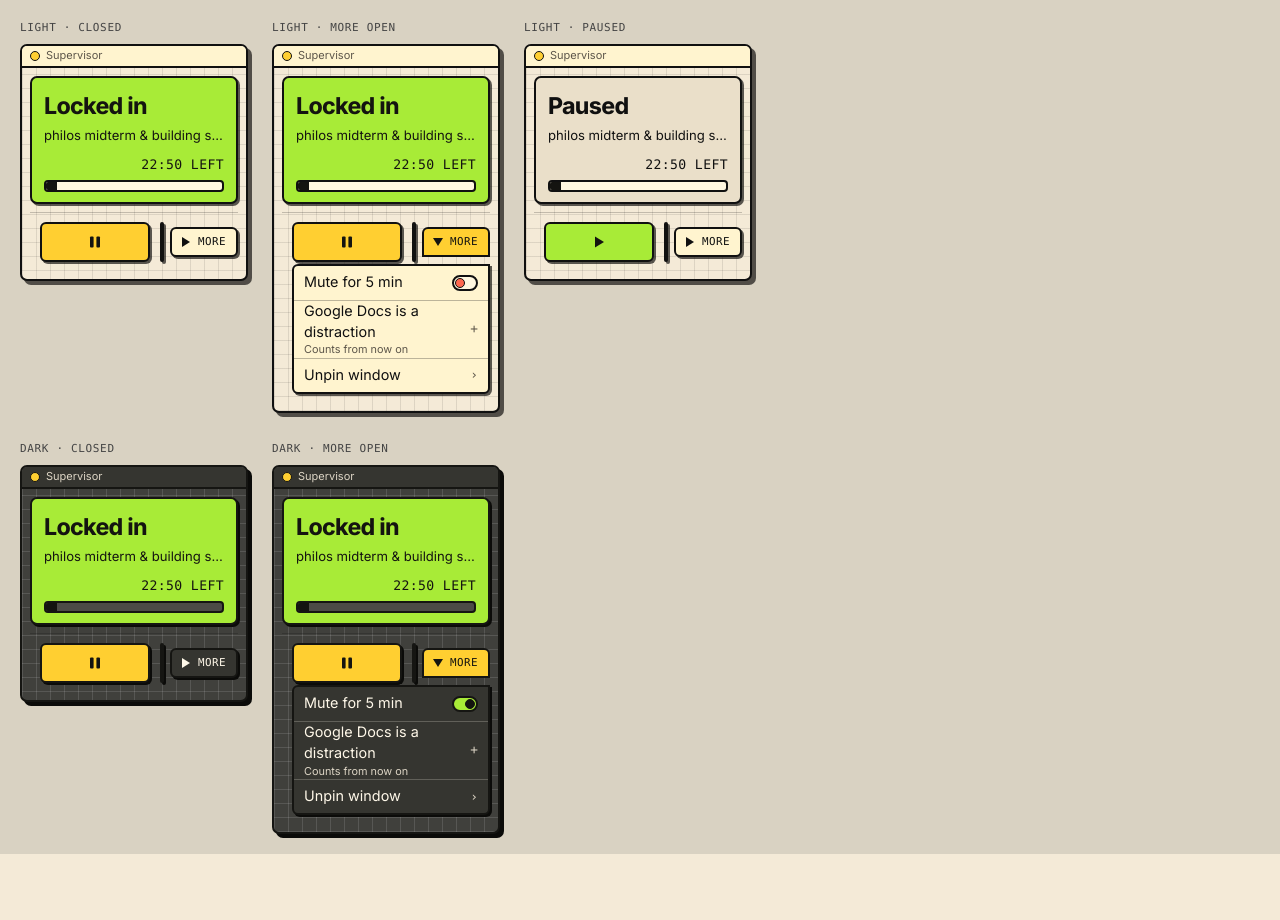
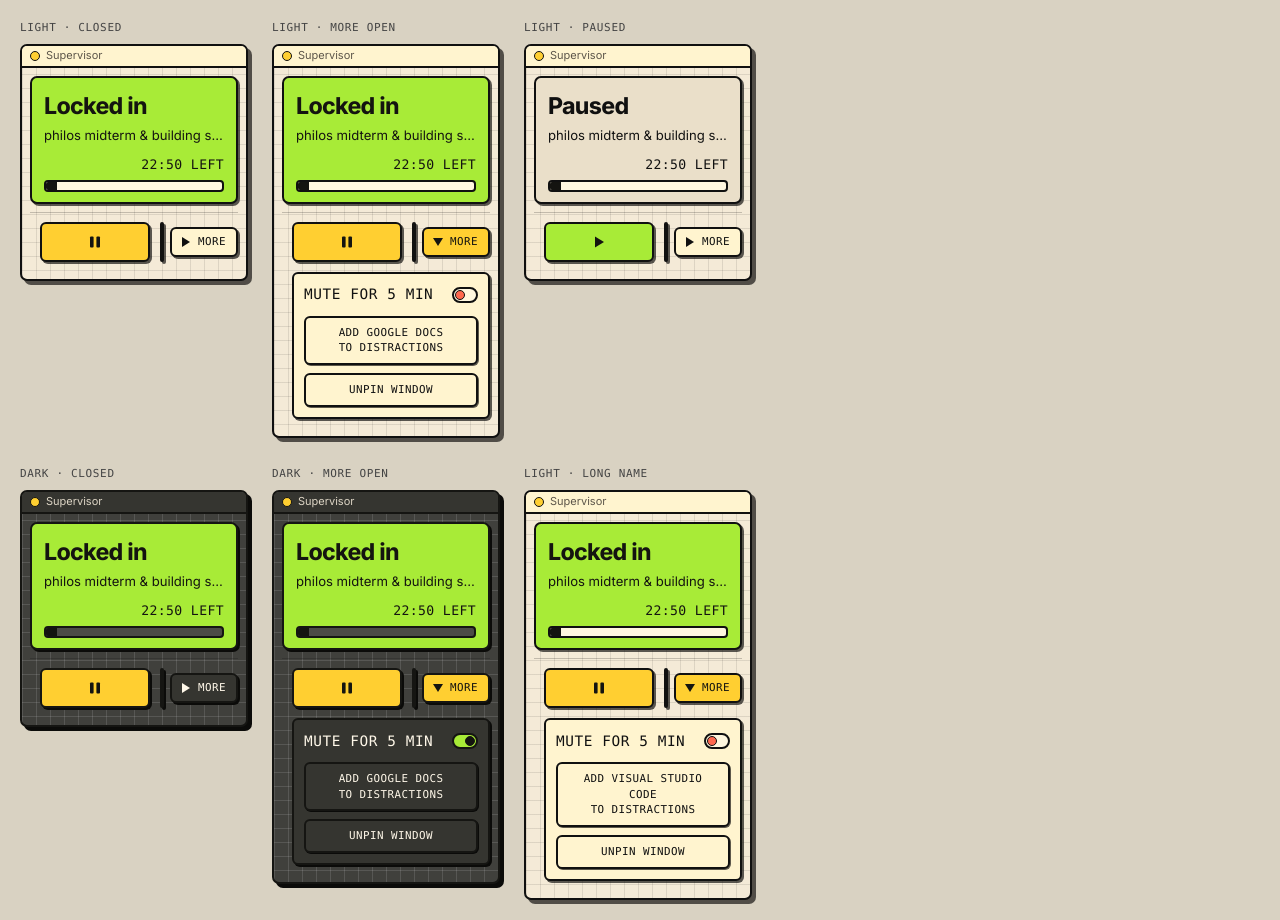
Before and after one commit to pr4nav3/stealth-startup, a website built with Vite: page plans/timer-window-mockup.html in a window 1280 px wide. Before the commit the page ends 854 px from the top, so only its background shows below. Built offline with nearby package versions, Linux system fonts and the light colour scheme.

Commit message:
Timer window mock-up: menu drops below the row with a gap, actions back to buttons

```diff
--- a/plans/timer-window-mockup.html
+++ b/plans/timer-window-mockup.html
@@ -29,14 +29,12 @@
   .btn svg { width:14px; height:14px; display:block; }
   .more { grid-column:3; display:grid; grid-template-columns:auto minmax(0,1fr); gap:8px; align-items:center; height:30px; padding:0 10px; border:2px solid var(--border-c); border-radius:6px; background:var(--panel); box-shadow:2px 2px 0 var(--shadow-c); font-family: Consolas, ui-monospace, monospace; font-size:.68rem; letter-spacing:.04em; text-transform:uppercase; }
   .more::before { content:""; width:0; height:0; border-top:5px solid transparent; border-bottom:5px solid transparent; border-left:8px solid currentColor; }
-  .more.open { background:var(--yellow); color:var(--cink); border-bottom-left-radius:0; border-bottom-right-radius:0; box-shadow:none; }
+  .more.open { background:var(--yellow); color:var(--cink); }
   .more.open::before { transform:rotate(90deg); }
   /* The open menu: full width, under the whole row, joined to the yellow More. */
-  .menu { grid-column:1 / -1; margin-top:-8px; border:2px solid var(--border-c); border-radius:6px; border-top-right-radius:0; background:var(--panel); box-shadow:2px 2px 0 var(--shadow-c); overflow:hidden; }
-  .menu .item { display:flex; align-items:center; justify-content:space-between; gap:10px; min-height:34px; padding:0 10px; font-size:.78rem; font-weight:600; border-top:1px solid var(--sep); }
-  .menu .item:first-child { border-top:0; }
-  .menu .item small { display:block; font-weight:400; color:var(--muted); font-size:.68rem; }
-  .menu .item .arrow { font-family: Consolas, ui-monospace, monospace; color:var(--muted); font-size:.8rem; }
+  .menu { grid-column:1 / -1; display:grid; gap:8px; padding:8px 10px 10px; border:2px solid var(--border-c); border-radius:6px; background:var(--panel); box-shadow:2px 2px 0 var(--shadow-c); }
+  .menu .mute { display:flex; align-items:center; justify-content:space-between; gap:10px; min-height:26px; font-size:.78rem; font-weight:600; }
+  .menu .act { display:flex; align-items:center; justify-content:center; min-height:34px; padding:7px 12px; border:2px solid var(--border-c); border-radius:6px; background:var(--panel); color:var(--ink); box-shadow:1px 1px 0 var(--shadow-c); font-family: Consolas, ui-monospace, monospace; font-size:.68rem; line-height:1.45; letter-spacing:.04em; text-transform:uppercase; text-align:center; }
   .tog { width:26px; height:16px; border:2px solid var(--border-c); border-radius:9px; background:var(--soft); position:relative; flex:none; }
   .tog::after { content:""; position:absolute; top:1px; left:1px; width:10px; height:10px; border-radius:50%; background:var(--coral); border:1px solid var(--border-c); box-sizing:border-box; }
   .tog.on { background:var(--green); } .tog.on::after { left:auto; right:1px; background:var(--cink); }
@@ -68,9 +66,9 @@
       <button class="btn stop" title="End session"><svg viewBox="0 0 14 14"><rect x="2" y="2" width="10" height="10" rx="1.5" fill="currentColor"/></svg></button>
       <div class="more open">More</div>
       <div class="menu">
-        <div class="item"><span>Mute for 5 min</span><span class="tog"></span></div>
-        <div class="item"><span>Google Docs is a distraction<small>Counts from now on</small></span><span class="arrow">+</span></div>
-        <div class="item"><span>Unpin window</span><span class="arrow">›</span></div>
+        <label class="mute"><span>Mute for 5 min</span><span class="tog"></span></label>
+        <button class="act">Add Google Docs<br>to distractions</button>
+        <button class="act">Unpin window</button>
       </div>
     </div>
   </div>
@@ -112,9 +110,26 @@
       <button class="btn stop" title="End session"><svg viewBox="0 0 14 14"><rect x="2" y="2" width="10" height="10" rx="1.5" fill="currentColor"/></svg></button>
       <div class="more open">More</div>
       <div class="menu">
-        <div class="item"><span>Mute for 5 min</span><span class="tog on"></span></div>
-        <div class="item"><span>Google Docs is a distraction<small>Counts from now on</small></span><span class="arrow">+</span></div>
-        <div class="item"><span>Unpin window</span><span class="arrow">›</span></div>
+        <label class="mute"><span>Mute for 5 min</span><span class="tog on"></span></label>
+        <button class="act">Add Google Docs<br>to distractions</button>
+        <button class="act">Unpin window</button>
+      </div>
+    </div>
+  </div>
+</div></div>
+<div class="col"><p class="label">Light · long name</p>
+<div class="t">
+  <div class="bar"><b></b> Supervisor</div>
+  <div class="shell">
+    <section class="slab"><h2>Locked in</h2><p>philos midterm &amp; building supervisor</p><div class="prog"><span>22:50 left</span><i></i></div></section>
+    <div class="row">
+      <button class="btn pause" title="Pause"><svg viewBox="0 0 14 14"><rect x="2" y="1.5" width="3.6" height="11" rx="1" fill="currentColor"/><rect x="8.4" y="1.5" width="3.6" height="11" rx="1" fill="currentColor"/></svg></button>
+      <button class="btn stop" title="End session"><svg viewBox="0 0 14 14"><rect x="2" y="2" width="10" height="10" rx="1.5" fill="currentColor"/></svg></button>
+      <div class="more open">More</div>
+      <div class="menu">
+        <label class="mute"><span>Mute for 5 min</span><span class="tog"></span></label>
+        <button class="act">Add Visual Studio Code<br>to distractions</button>
+        <button class="act">Unpin window</button>
       </div>
     </div>
   </div>
```
Also changed, not shown: plans/timer-window-mockup.jpg.
